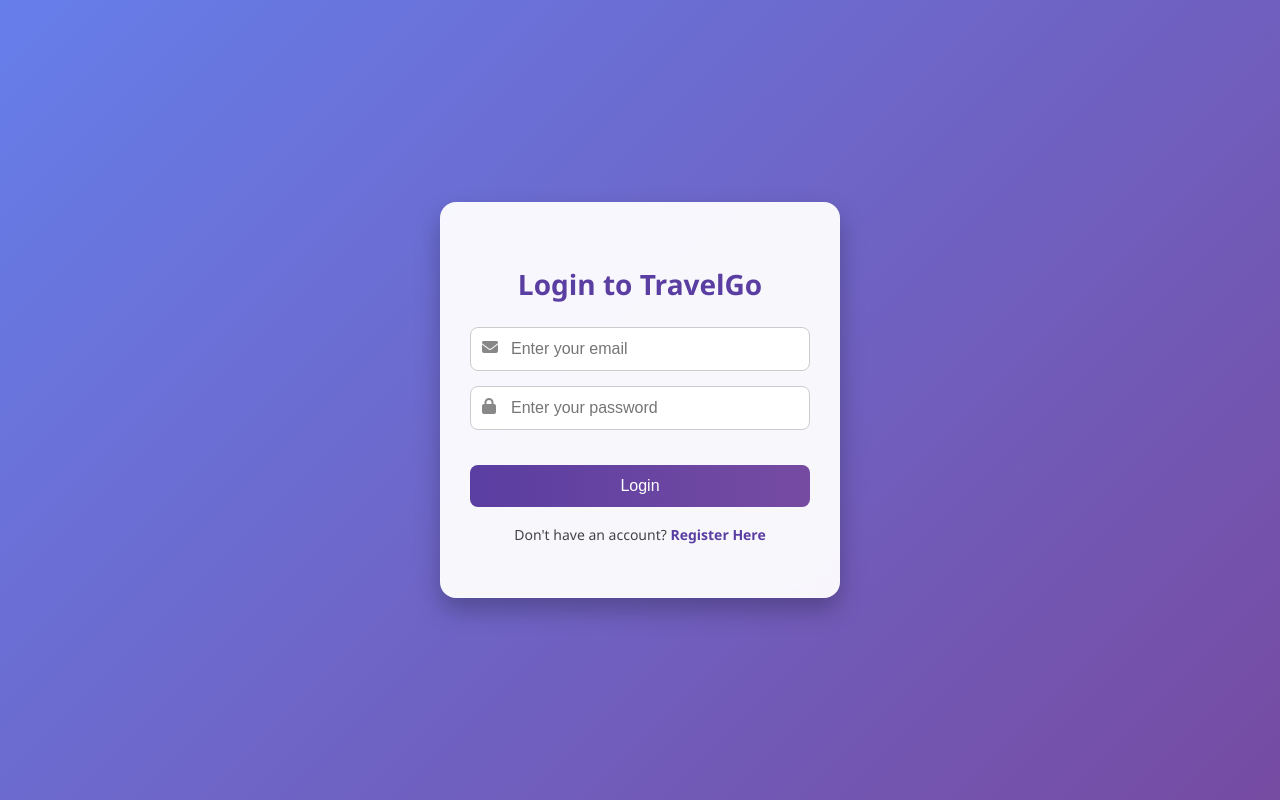
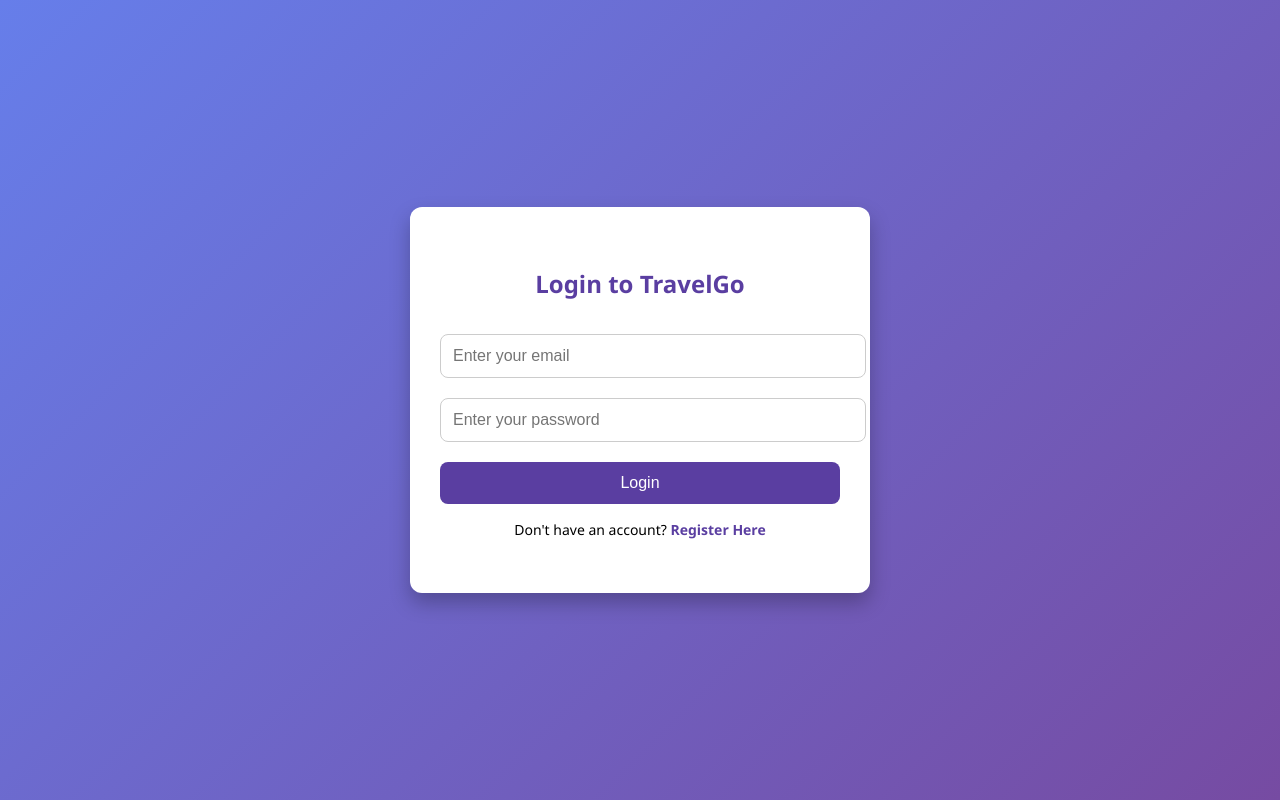
Before and after one commit to BURAHAN12/TRAVELGO, a Flask app: page /login in a window 1280 px wide. Run offline with Flask 3, Linux system fonts and the light colour scheme.

Commit message:
Update login.html

```diff
--- a/templates/login.html
+++ b/templates/login.html
@@ -4,87 +4,62 @@
   <meta charset="UTF-8" />
   <meta name="viewport" content="width=device-width, initial-scale=1.0"/>
   <title>TravelGo - Login</title>
-  <link rel="stylesheet" href="https://cdnjs.cloudflare.com/ajax/libs/font-awesome/6.4.0/css/all.min.css"/>
   <style>
-    * {
-      box-sizing: border-box;
-    }
-
     body {
       margin: 0;
       padding: 0;
       font-family: 'Segoe UI', Tahoma, Geneva, Verdana, sans-serif;
       background: linear-gradient(135deg, #667eea, #764ba2);
-      min-height: 100vh;
+      height: 100vh;
       display: flex;
       justify-content: center;
       align-items: center;
     }
 
     .form-container {
-      background: rgba(255, 255, 255, 0.95);
+      background-color: white;
       padding: 40px 30px;
-      border-radius: 16px;
-      box-shadow: 0 12px 24px rgba(0, 0, 0, 0.25);
+      border-radius: 12px;
+      box-shadow: 0 10px 20px rgba(0, 0, 0, 0.25);
       width: 100%;
       max-width: 400px;
       text-align: center;
-      backdrop-filter: blur(10px);
     }
 
     .form-container h2 {
       margin-bottom: 24px;
       color: #5a3ea1;
-      font-size: 28px;
-    }
-
-    .input-group {
-      position: relative;
-      margin: 15px 0;
-    }
-
-    .input-group i {
-      position: absolute;
-      top: 12px;
-      left: 12px;
-      color: #888;
     }
 
     input {
       width: 100%;
-      padding: 12px 12px 12px 40px;
+      padding: 12px;
+      margin: 10px 0;
       border: 1px solid #ccc;
       border-radius: 8px;
       font-size: 16px;
-      transition: border-color 0.3s;
-    }
-
-    input:focus {
-      border-color: #5a3ea1;
-      outline: none;
     }
 
     button {
       width: 100%;
       padding: 12px;
-      background: linear-gradient(90deg, #5a3ea1, #764ba2);
+      background-color: #5a3ea1;
       color: white;
       border: none;
       border-radius: 8px;
       font-size: 16px;
       cursor: pointer;
-      margin-top: 20px;
+      margin-top: 10px;
       transition: background 0.3s ease;
     }
 
     button:hover {
-      background: linear-gradient(90deg, #4a2f8c, #6533a2);
+      background-color: #422b8c;
     }
 
     p {
-      margin-top: 18px;
+      margin-top: 16px;
       font-size: 14px;
-      color: #444;
     }
 
     a {
@@ -96,36 +71,18 @@
     a:hover {
       text-decoration: underline;
     }
-
-    .error {
-      margin-top: 12px;
-      color: #e63946;
-      font-size: 14px;
-    }
-
-    @media screen and (max-width: 480px) {
-      .form-container {
-        padding: 30px 20px;
-      }
-    }
   </style>
 </head>
 <body>
   <div class="form-container">
     <h2>Login to TravelGo</h2>
     <form method="POST" action="/login">
-      <div class="input-group">
-        <i class="fas fa-envelope"></i>
-        <input type="email" name="email" placeholder="Enter your email" required>
-      </div>
-      <div class="input-group">
-        <i class="fas fa-lock"></i>
-        <input type="password" name="password" placeholder="Enter your password" required>
-      </div>
+      <input type="email" name="email" placeholder="Enter your email" required>
+      <input type="password" name="password" placeholder="Enter your password" required>
       <button type="submit">Login</button>
     </form>
     {% if message %}
-      <div class="error">{{ message }}</div>
+        <p style="color: red;">{{ message }}</p>
     {% endif %}
     <p>Don't have an account? <a href="{{ url_for('register') }}">Register Here</a></p>
   </div>
```
